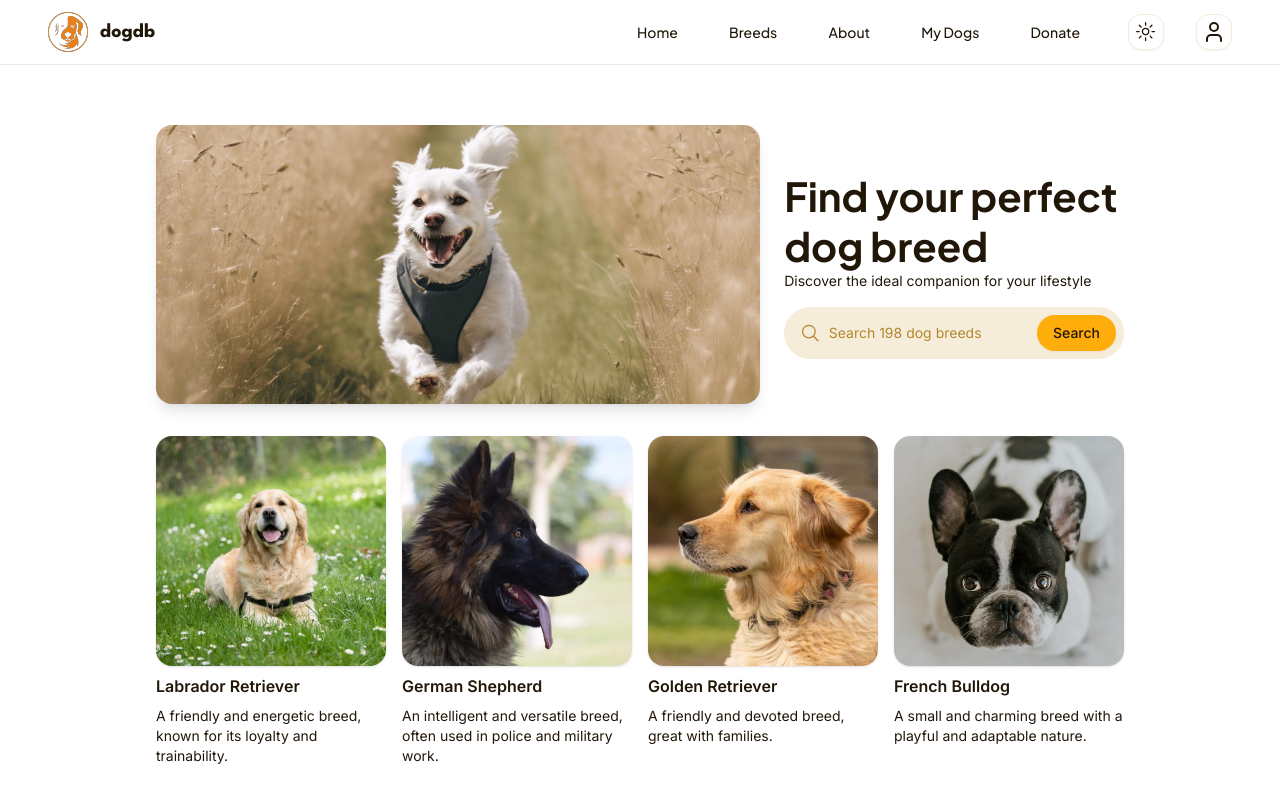
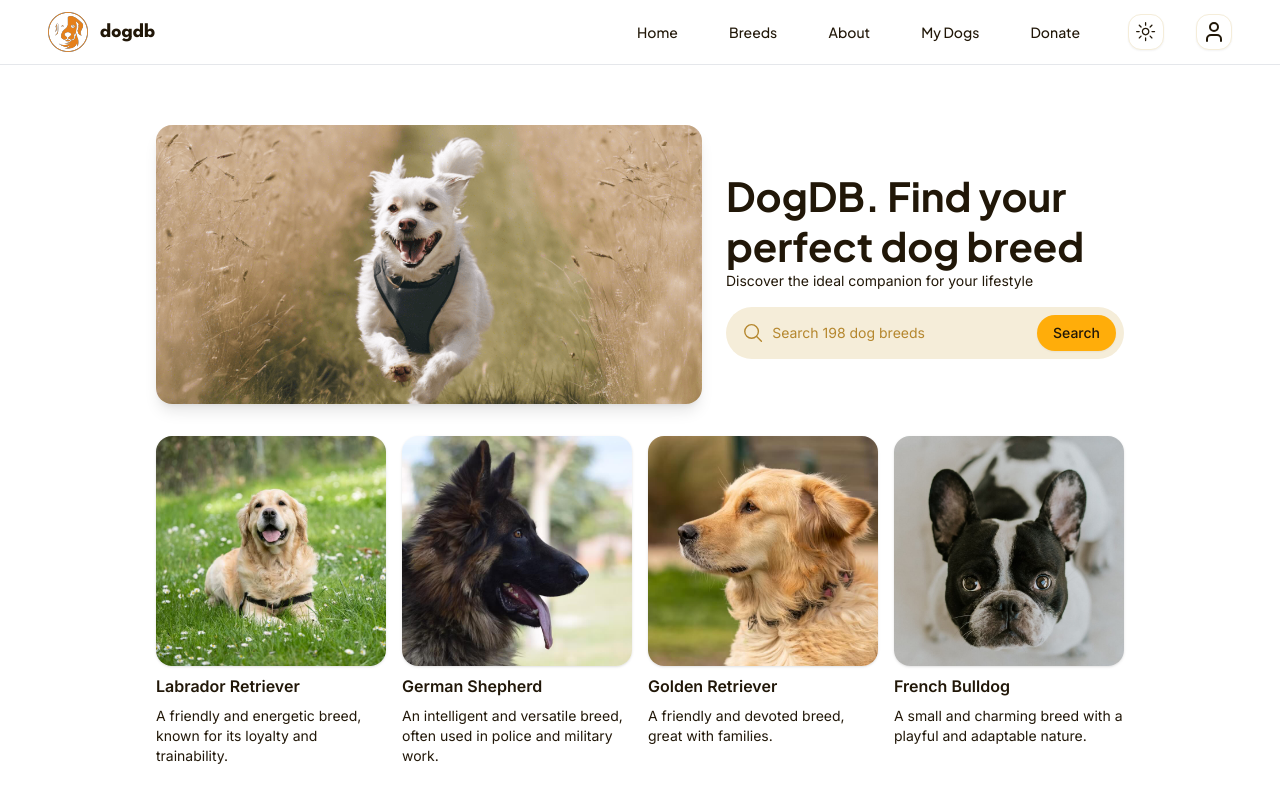
Before and after one commit to dogdb-org/dogdb-frontend, a Next.js app: page / in a window 1280 px wide. Shown: the top 796 px of the page. Built offline with nearby package versions, Linux system fonts and the light colour scheme.

Commit message:
test modification

```diff
--- a/components/Hero/index.tsx
+++ b/components/Hero/index.tsx
@@ -36,7 +36,7 @@ function Hero() {
 
                 <div className='flex flex-col items-center justify-center md:items-start md:pl-6'>
                     <h2 className='tracking-regular hidden font-main text-[40px] font-bold leading-none text-secondary-body md:block md:leading-tight'>
-                        Find your perfect dog breed
+                        DogDB. Find your perfect dog breed
                     </h2>
                     <p className='font-regular px-10 py-6 text-center font-sans text-3xl leading-8 text-secondary-body md:px-0 md:py-0 md:text-left md:text-sm'>
                         Discover the ideal companion for your lifestyle
```
Also changed, not shown: 1 other file (tests, documents, lock files or other folders).
